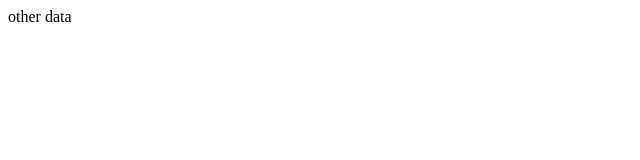
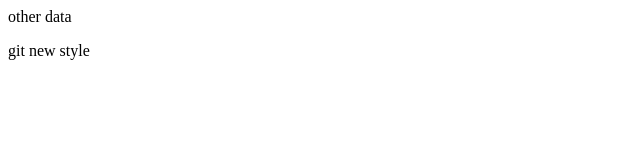
Before and after one commit to ivna2014/site_my, a plain HTML site: page index.html in a window 1280 px wide. Shown: the full height of the page, 0-640 px from the left. Drawn offline with Linux system fonts and the light colour scheme.

Commit message:
new style

```diff
--- a/index.html
+++ b/index.html
@@ -6,5 +6,6 @@
 </head>
 <body>
  <p>other data</p>
+  <p>git new style</p>
 </body>
 </html>
```
